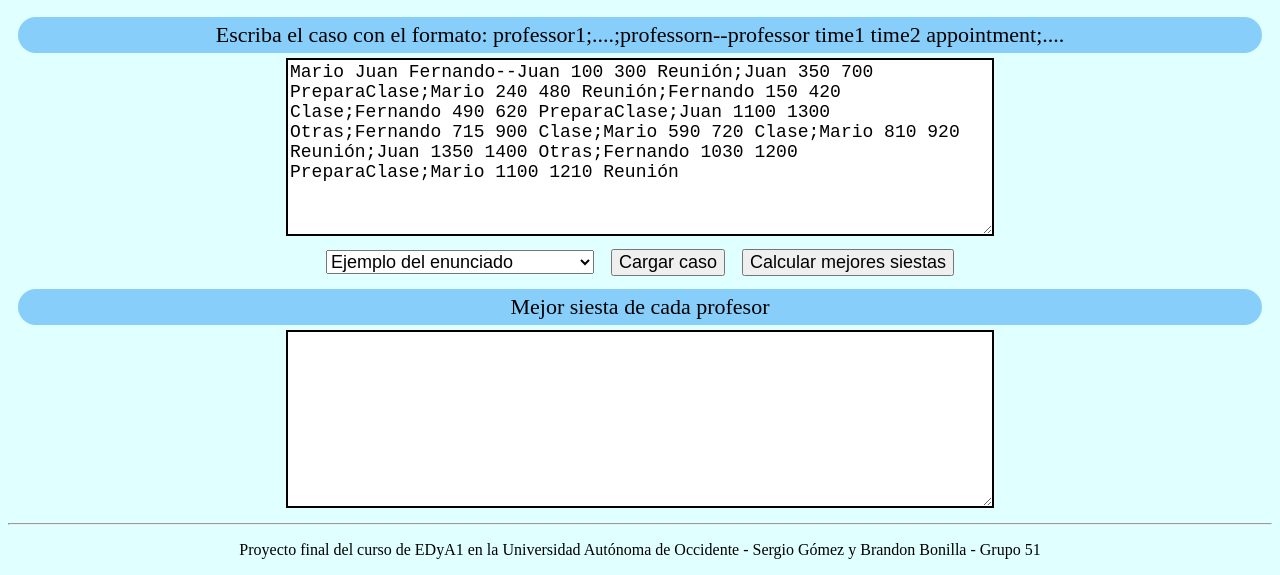
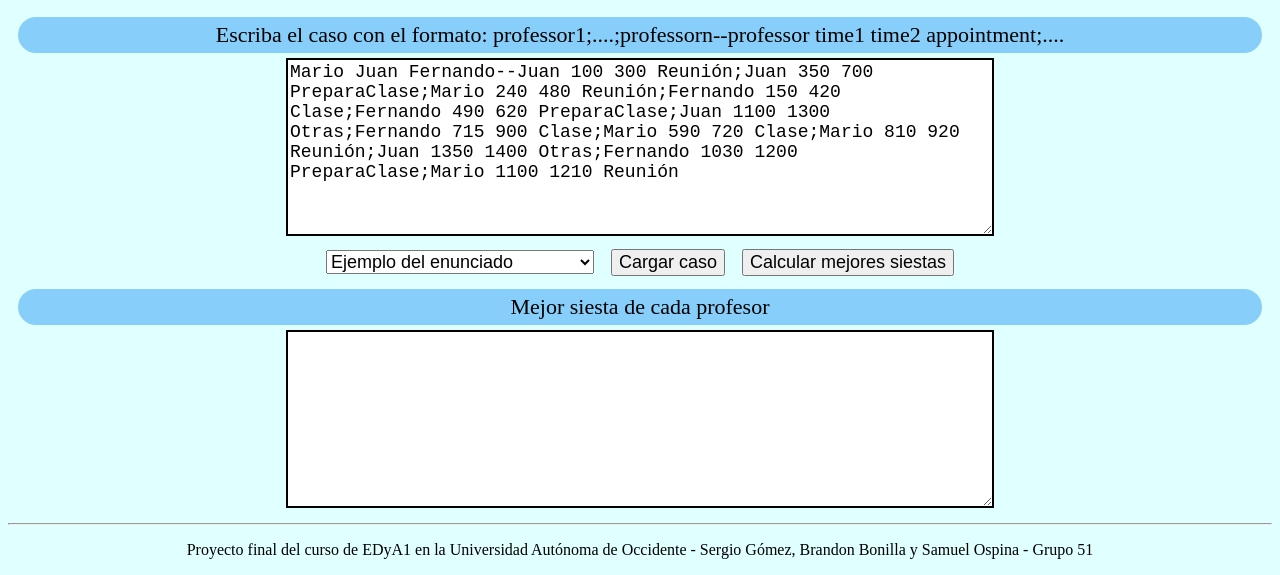
Before and after one commit to sergiogomezqui-bit/estructura-de-datos-1, a plain HTML site: page ProyectoFinal/index.html in a window 1280 px wide. Shown: the part 274-849 px from the top of the page. Drawn offline with Linux system fonts and the light colour scheme.

Commit message:
Proyecto final: se agrega a Samuel Ospina y se quitan los codigos estudiantiles

```diff
--- a/ProyectoFinal/Scripts/Profesor.js
+++ b/ProyectoFinal/Scripts/Profesor.js
@@ -1,6 +1,6 @@
 /*
 *  Clase Profesor
-*  Creado por: Sergio Gómez y Brandon Bonilla
+*  Creado por: Sergio Gómez, Brandon Bonilla y Samuel Ospina
 *
 *  Descripción:
 *  Almacena las citas programadas (scheduled appointments) de un profesor
--- a/ProyectoFinal/Scripts/main.js
+++ b/ProyectoFinal/Scripts/main.js
@@ -1,6 +1,6 @@
 /*
 *  archivo main.js
-*  Creado por: Sergio Gómez y Brandon Bonilla
+*  Creado por: Sergio Gómez, Brandon Bonilla y Samuel Ospina
 *
 *  Descripción:
 *  Aplicativo web para calcular la mejor siesta de n profesores,
--- a/ProyectoFinal/Scripts/util.js
+++ b/ProyectoFinal/Scripts/util.js
@@ -1,6 +1,6 @@
 /*
 *  archivo util.js
-*  Creado por: Sergio Gómez y Brandon Bonilla
+*  Creado por: Sergio Gómez, Brandon Bonilla y Samuel Ospina
 *
 *  Descripción:
 *  Contiene la función calcularLongestNaps, que calcula la mejor siesta de n profesores,
--- a/ProyectoFinal/index.html
+++ b/ProyectoFinal/index.html
@@ -31,7 +31,7 @@
     </main>
     <footer>
         <hr>
-        <p>Proyecto final del curso de EDyA1 en la Universidad Autónoma de Occidente - Sergio Gómez y Brandon Bonilla - Grupo 51</p>
+        <p>Proyecto final del curso de EDyA1 en la Universidad Autónoma de Occidente - Sergio Gómez, Brandon Bonilla y Samuel Ospina - Grupo 51</p>
     </footer>
 </body>
 </html>
--- a/ProyectoFinal/pruebas/pruebas.mjs
+++ b/ProyectoFinal/pruebas/pruebas.mjs
@@ -1,5 +1,5 @@
 // Pruebas de calcularLongestNaps - Tarea final EDyA1
-// Sergio Gómez Quiñones (2226785) y Brandon Bonilla (2225557) - Grupo 51
+// Sergio Gómez Quiñones, Brandon Bonilla y Samuel Ospina - Grupo 51
 // Se ejecuta con: node pruebas/pruebas.mjs
 import assert from 'node:assert';
 import {calcularLongestNaps} from '../Scripts/util.js';
```
